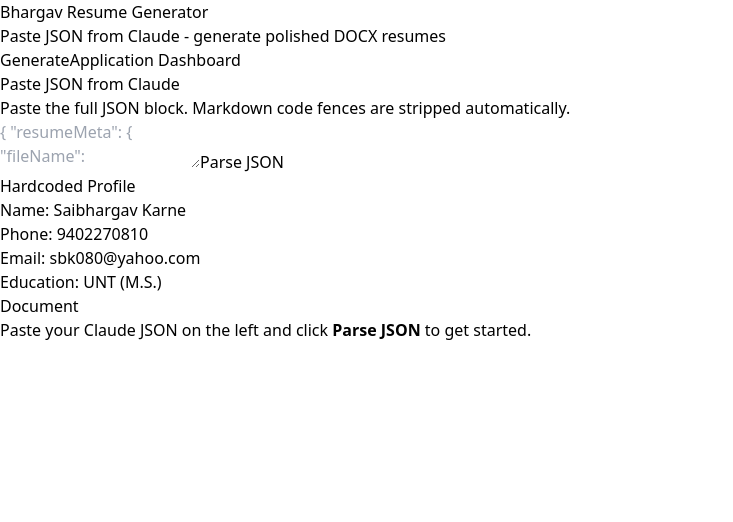
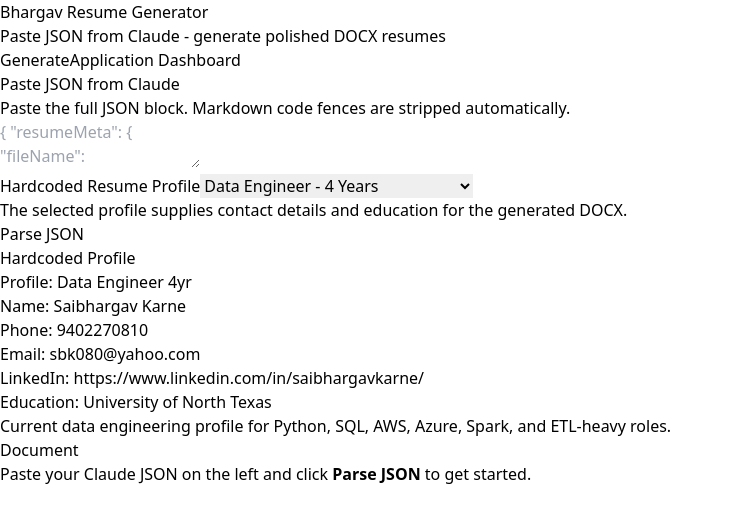
Before and after one commit to boorlaakanksh-create/resume_generator, a React (Vite) app: page / in a window 1280 px wide. Shown: the top 522 px of the page, without its empty margins (0-733 px from the left). Built offline with nearby package versions, Linux system fonts and the light colour scheme.

Commit message:
Add multi-profile resume generation

```diff
--- a/src/components/ResumeGenerator.jsx
+++ b/src/components/ResumeGenerator.jsx
@@ -1,7 +1,7 @@
 import { useState } from 'react'
 import { AlertCircle, CheckCircle, ChevronDown, ChevronRight, Download, RotateCcw, Save } from 'lucide-react'
 import docxService from '../services/docxService'
-import { PROFILE } from '../data/profile'
+import { DEFAULT_PROFILE_ID, getProfileById, RESUME_PROFILES } from '../data/profiles'
 
 function camelToSpaces(str) {
   return str.replace(/([A-Z])/g, ' $1').trim()
@@ -19,11 +19,14 @@ function parseFileName(fileName) {
 
 export default function ResumeGenerator() {
   const [rawJson, setRawJson] = useState('')
+  const [selectedProfileId, setSelectedProfileId] = useState(DEFAULT_PROFILE_ID)
   const [parseError, setParseError] = useState('')
   const [parsedData, setParsedData] = useState(null)
   const [showPreview, setShowPreview] = useState(true)
   const [saveStatus, setSaveStatus] = useState(null)
   const [downloadError, setDownloadError] = useState('')
+
+  const selectedProfile = getProfileById(selectedProfileId)
 
   const handleParse = () => {
     setParseError('')
@@ -69,13 +72,14 @@ export default function ResumeGenerator() {
   }
 
   const buildResumeData = () => ({
-    personalInfo: PROFILE,
+    personalInfo: selectedProfile.personalInfo,
     contactLocation: parsedData.contactLocation || 'Dallas, TX',
     jobTitle: parsedData.jobTitle || '',
     summary: parsedData.professionalSummary,
     skills: parsedData.skills,
     experience: parsedData.workExperience,
-    education: PROFILE.education
+    education: selectedProfile.education,
+    certifications: selectedProfile.certifications
   })
 
   const handleDownload = async () => {
@@ -101,6 +105,8 @@ export default function ResumeGenerator() {
           fileName: parsedData.resumeMeta.fileName,
           company,
           role,
+          profileId: selectedProfile.id,
+          profileLabel: selectedProfile.label,
           resumeJson: parsedData
         })
       })
@@ -148,6 +154,27 @@ export default function ResumeGenerator() {
             }`}
           />
 
+          <div className="mt-4">
+            <label className="mb-2 block text-sm font-medium text-slate-700">Hardcoded Resume Profile</label>
+            <select
+              value={selectedProfileId}
+              onChange={(event) => {
+                setSelectedProfileId(event.target.value)
+                setSaveStatus(null)
+              }}
+              className="h-12 w-full rounded-2xl border border-slate-300 bg-white px-4 text-sm text-slate-900 outline-none transition focus:border-indigo-500"
+            >
+              {RESUME_PROFILES.map((profile) => (
+                <option key={profile.id} value={profile.id}>
+                  {profile.label}
+                </option>
+              ))}
+            </select>
+            <p className="mt-2 text-xs text-slate-500">
+              The selected profile supplies contact details and education for the generated DOCX.
+            </p>
+          </div>
+
           {parseError && (
             <div className="mt-3 flex items-start gap-2 text-sm text-red-600">
               <AlertCircle className="mt-0.5 h-4 w-4 shrink-0" />
@@ -186,10 +213,23 @@ export default function ResumeGenerator() {
         <div className="rounded-3xl border border-indigo-100 bg-indigo-50 p-5">
           <p className="mb-3 text-xs font-semibold uppercase tracking-wide text-indigo-700">Hardcoded Profile</p>
           <div className="space-y-1 text-sm text-indigo-950">
-            <p><span className="font-medium">Name:</span> {PROFILE.name}</p>
-            <p><span className="font-medium">Phone:</span> {PROFILE.phone}</p>
-            <p><span className="font-medium">Email:</span> {PROFILE.email}</p>
-            <p><span className="font-medium">Education:</span> UNT (M.S.)</p>
+            <p><span className="font-medium">Profile:</span> {selectedProfile.shortLabel}</p>
+            <p><span className="font-medium">Name:</span> {selectedProfile.personalInfo.name}</p>
+            <p><span className="font-medium">Phone:</span> {selectedProfile.personalInfo.phone}</p>
+            <p><span className="font-medium">Email:</span> {selectedProfile.personalInfo.email}</p>
+            <p><span className="font-medium">LinkedIn:</span> {selectedProfile.personalInfo.linkedin}</p>
+            <p><span className="font-medium">Education:</span> {selectedProfile.education.map((entry) => entry.school).join(' | ')}</p>
+            <p className="pt-2 text-xs leading-relaxed text-indigo-800">{selectedProfile.summary}</p>
+            {selectedProfile.certifications.length > 0 && (
+              <p className="pt-2 text-xs leading-relaxed text-indigo-800">
+                <span className="font-semibold">Certifications:</span> {selectedProfile.certifications.map((item) => item.name).join(' | ')}
+              </p>
+            )}
+            {selectedProfile.clientProjects.length > 0 && (
+              <p className="pt-2 text-xs leading-relaxed text-indigo-800">
+                <span className="font-semibold">Client Projects:</span> {selectedProfile.clientProjects.join(' | ')}
+              </p>
+            )}
           </div>
         </div>
       </div>
--- a/src/data/profile.js
+++ b/src/data/profile.js
@@ -1,16 +1,8 @@
+import { getProfileById, DEFAULT_PROFILE_ID } from './profiles'
+
+const defaultProfile = getProfileById(DEFAULT_PROFILE_ID)
+
 export const PROFILE = {
-  name: 'Saibhargav Karne',
-  phone: '9402270810',
-  email: 'sbk080@yahoo.com',
-  linkedin: 'https://www.linkedin.com/in/saibhargavkarne/',
-  education: [
-    {
-      school: 'University of North Texas',
-      degree: 'M.S.',
-      field: 'Information Systems and Technology',
-      year: '12/2023',
-      location: 'Denton, TX',
-      gpa: '3.8'
-    }
-  ]
+  ...defaultProfile.personalInfo,
+  education: defaultProfile.education
 }
--- /dev/null
+++ b/src/data/profiles.js
@@ -0,0 +1,136 @@
+const DATA_ENGINEERING_EDUCATION = [
+  {
+    school: 'University of North Texas',
+    degree: 'M.S.',
+    field: 'Information Systems and Technology',
+    year: '12/2023',
+    location: 'Denton, TX',
+    gpa: '3.8'
+  }
+]
+
+const D365_EDUCATION = [
+  {
+    school: 'University of North Texas',
+    degree: 'Masters',
+    field: 'Information Systems and Technology',
+    year: 'Aug 2022 - Dec 2023',
+    location: 'Denton, TX',
+    gpa: '3.8'
+  },
+  {
+    school: 'JNTUH - TKR College of Engineering and Technology',
+    degree: 'Bachelors',
+    field: 'Computer Science and Engineering',
+    year: 'June 2017 - May 2021',
+    location: 'Hyderabad, India',
+    gpa: '3.6'
+  }
+]
+
+const D365_CERTIFICATIONS = [
+  {
+    name: 'Microsoft Certified: Power Platform Fundamentals',
+    status: 'Active (Online Verifiable)',
+    credentialId: '1A0F2BF590189A86',
+    certificationNumber: '8A0CLF-623514',
+    earnedOn: 'October 8, 2024'
+  },
+  {
+    name: 'Microsoft Certified: Power Platform Functional Consultant',
+    status: 'Active (Online Verifiable)',
+    credentialId: 'C16B0ED725B5AF0',
+    certificationNumber: 'I99185-217455',
+    earnedOn: 'January 5, 2025'
+  }
+]
+
+export const RESUME_PROFILES = [
+  {
+    id: 'data-engineer-4yr',
+    label: 'Data Engineer - 4 Years',
+    shortLabel: 'Data Engineer 4yr',
+    summary: 'Current data engineering profile for Python, SQL, AWS, Azure, Spark, and ETL-heavy roles.',
+    personalInfo: {
+      name: 'Saibhargav Karne',
+      phone: '9402270810',
+      email: 'sbk080@yahoo.com',
+      linkedin: 'https://www.linkedin.com/in/saibhargavkarne/'
+    },
+    education: DATA_ENGINEERING_EDUCATION,
+    certifications: [],
+    clientProjects: []
+  },
+  {
+    id: 'd365-power-platform-6yr',
+    label: 'D365 & Power Platform - 6 Years',
+    shortLabel: 'D365 Power Platform 6yr',
+    summary: 'Power Platform Developer with 5+ years of experience and 2+ years focused on Power Automate, Canvas Apps, Dataverse, SAP integration, and enterprise workflow automation.',
+    personalInfo: {
+      name: 'Saibhargav Karne',
+      phone: '(940) 368-1088',
+      email: 'saibhargavkarne08@gmail.com',
+      linkedin: 'https://www.linkedin.com/in/sbkarne/'
+    },
+    education: D365_EDUCATION,
+    certifications: D365_CERTIFICATIONS,
+    clientProjects: [
+      'Kraft Heinz - PO Management',
+      'Microsoft - SLOP (Store Level Operational Processes)',
+      'Microsoft - Contract Coverage',
+      'Accenture / Adidas - Retail Store Performance Tracker',
+      'Accenture / Adidas - D365 Marketing Application',
+      'Airen Technologies - Customer Onboarding Process'
+    ]
+  },
+  {
+    id: 'd365-power-platform-10yr',
+    label: 'D365 & Power Platform - 10 Years',
+    shortLabel: 'D365 Power Platform 10yr',
+    summary: 'Senior Microsoft Dynamics 365 and Power Platform specialist with 9+ years across Dynamics 365 CE, Dataverse, Model-Driven Apps, Canvas Apps, Power Pages, Azure integrations, ALM, and enterprise CRM support.',
+    personalInfo: {
+      name: 'Saibhargav Karne',
+      phone: '(469) 666-7274',
+      email: 'saibhargav5088@gmail.com',
+      linkedin: 'https://www.linkedin.com/in/sbkarne/'
+    },
+    education: [
+      {
+        school: 'Bachelors',
+        degree: 'Computer Science and Engineering',
+        field: '',
+        year: '2016',
+        location: '',
+        gpa: ''
+      }
+    ],
+    certifications: [
+      {
+        name: 'Microsoft Certified: Power Platform Developer Associate',
+        status: 'Active (Online Verifiable)',
+        credentialId: '1A0F2BF590189A86',
+        certificationNumber: '8A0CLF-623514',
+        earnedOn: 'October 8, 2024'
+      },
+      {
+        name: 'Microsoft Certified: Power Platform Functional Consultant',
+        status: 'Active (Online Verifiable)',
+        credentialId: 'C16B0ED725B5AF0',
+        certificationNumber: 'I99185-217455',
+        earnedOn: 'January 5, 2025'
+      }
+    ],
+    clientProjects: [
+      'Microsoft (Aptly Technology Corporation) - Enterprise Dynamics 365 CE platform',
+      'C&S Wholesale Grocers - Legacy CRM modernization',
+      'Sun Powered Productions - Dynamics 365 CE implementation and upgrade',
+      'Deloitte - Multi-region Dynamics CRM enterprise delivery'
+    ]
+  }
+]
+
+export const DEFAULT_PROFILE_ID = RESUME_PROFILES[0].id
+
+export function getProfileById(profileId) {
+  return RESUME_PROFILES.find((profile) => profile.id === profileId) || RESUME_PROFILES[0]
+}
--- a/src/services/docxService.js
+++ b/src/services/docxService.js
@@ -93,6 +93,15 @@ function createBulletParagraph(text, isLastBullet = false) {
     },
     alignment: AlignmentType.BOTH
   })
+}
+
+function buildCertificationText(certification) {
+  const parts = [certification.name]
+  if (certification.status) parts.push(`Status: ${certification.status}`)
+  if (certification.credentialId) parts.push(`Credential ID: ${certification.credentialId}`)
+  if (certification.certificationNumber) parts.push(`Certification Number: ${certification.certificationNumber}`)
+  if (certification.earnedOn) parts.push(`Earned On: ${certification.earnedOn}`)
+  return parts.join(' | ')
 }
 
 const docxService = {
@@ -344,6 +353,14 @@ const docxService = {
       })
     }
 
+    if (resumeData.certifications?.length > 0) {
+      sections.push(createSectionHeader('CERTIFICATIONS'))
+
+      resumeData.certifications.forEach((certification, index) => {
+        sections.push(createBulletParagraph(buildCertificationText(certification), index === resumeData.certifications.length - 1))
+      })
+    }
+
     const doc = new Document({
       styles: {
         default: {
```
Also changed, not shown: api/tracker.js (+15 -11 lines), src/components/Tracker.jsx (+7 -3 lines).
